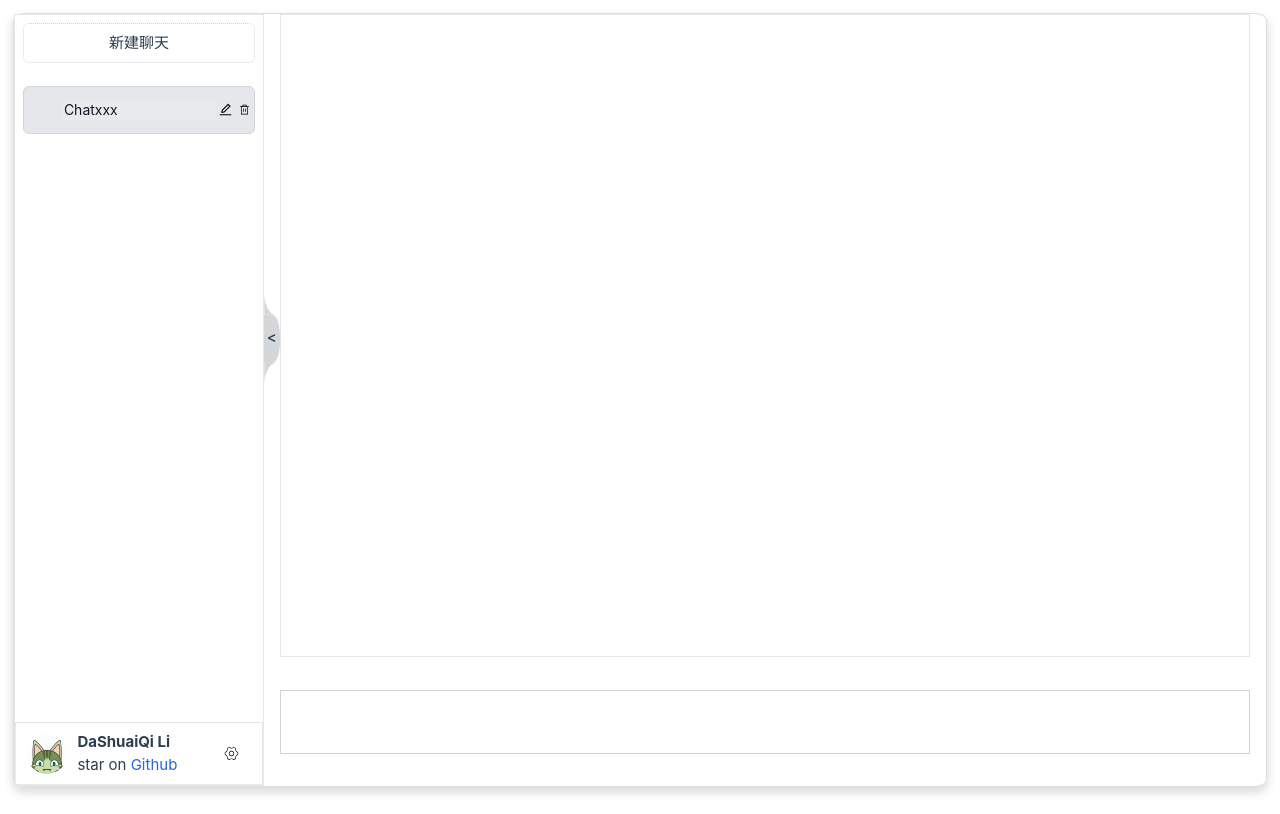
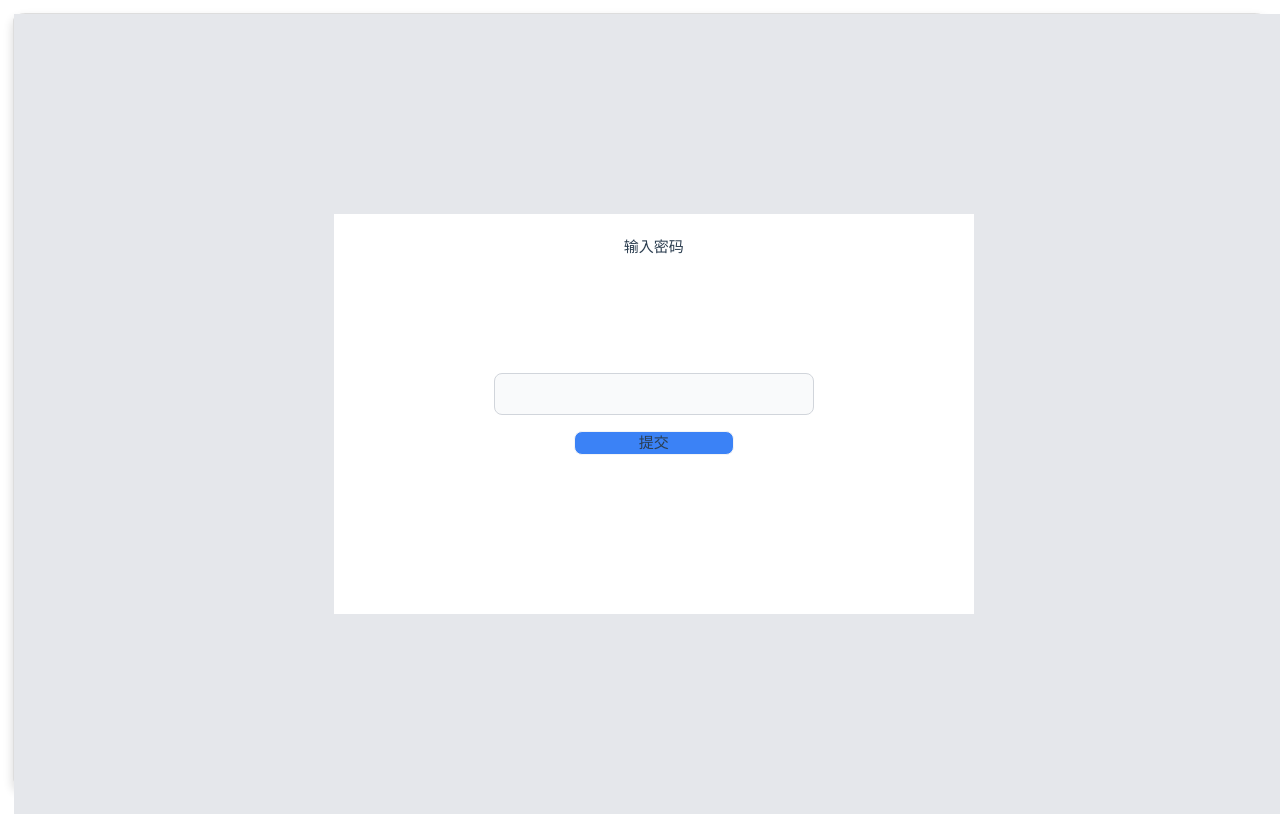
Before and after one commit to SinMu-L/chatweb, a Vue app: page /#/chat/1 in a window 1280 px wide. Built offline with nearby package versions, Linux system fonts and the light colour scheme; a web font is replaced by a local one.

Commit message:
添加密码输入框

```diff
--- a/src/App.vue
+++ b/src/App.vue
@@ -1,7 +1,7 @@
 <script setup>
 
 import SidebarFlexible from './components/SidebarFlexible.vue'
-import MainArea from './components/MainArea.vue';
+import Login from './components/Login.vue';
 
 
 </script>
@@ -9,7 +9,7 @@ import MainArea from './components/MainArea.vue';
 <template>
   <div class="my-web ">
     <div class="  main flex">
-
+      <Login ></Login>
       <SidebarFlexible></SidebarFlexible>
       <!-- <MainArea></MainArea> -->
       <router-view></router-view>
--- /dev/null
+++ b/src/components/Login.vue
@@ -0,0 +1,39 @@
+<script>
+import {store} from  '../store.js'
+
+export default {
+    data(){
+        return {
+            text: ''
+        }
+    },
+    methods:{
+        hasAuth(){
+            return store.auth.secret ? false:true;
+        },
+        setSecret(){
+            if(this.text == import.meta.env.VITE_SECRET){
+                store.auth.secret = this.text
+            }else{
+                console.log("密码错误")
+            }
+
+        },
+
+    }
+}
+</script>
+
+<template>
+    <div class=" z-50 bg-gray-200 flex justify-center items-center absolute w-screen h-screen backdrop-grayscale-100" v-if="hasAuth()">
+        <div class=" bg-white brightness-100 w-1/2 h-1/2 flex flex-col  backdrop-grayscale">
+
+          <div class="login-header basis-1/6   flex justify-center items-center">输入密码</div>
+          <div class="login-content basis-4/6 flex flex-col justify-center items-center mx-40">
+            <input  v-model="text"  class="bg-gray-50 border border-gray-300 text-gray-900 text-sm rounded-lg focus:ring-blue-500 focus:border-blue-500 block w-full p-2.5 dark:bg-gray-700 dark:border-gray-600 dark:placeholder-gray-400 dark:text-white dark:focus:ring-blue-500 dark:focus:border-blue-500"  >
+            <button @click="setSecret" type="button" class="border border-gray-100 w-40 bg-blue-500 rounded-lg mt-4">提交</button>
+          </div>
+          <div class="login-footer basis-1/6 w-full "></div>
+        </div>
+      </div>
+</template>
--- a/src/store.js
+++ b/src/store.js
@@ -43,6 +43,10 @@ export const store = reactive({
 
     "expire": null
   },
+  auth: {
+    secret: '',
+    expire: '',
+  },
   getMsgListByUuid(uuid) {
     var data = this.chatStorage.chat.find(v => v.uuid == uuid)
     return data.data
```
Also changed, not shown: 1 other file (tests, documents, lock files or other folders).
